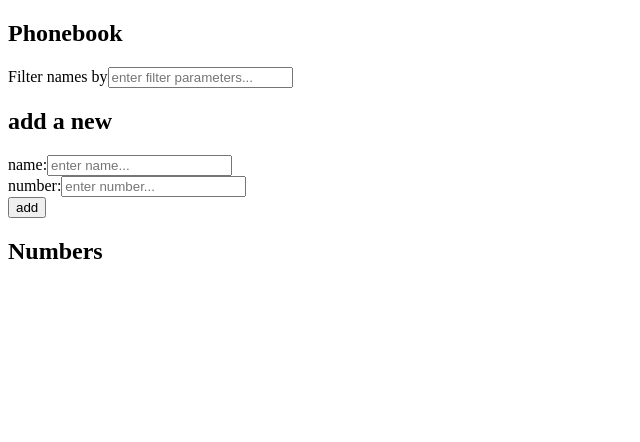
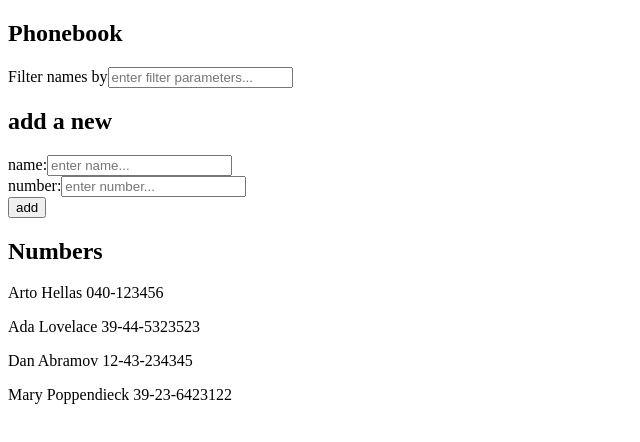
Before and after one commit to tcampbel22/full_stack_open, a React (Vite) app in the folder part2/part2-project/: page / in a window 1280 px wide. Shown: the top 442 px of the page, without its empty margins (0-640 px from the left). Built offline with nearby package versions, Linux system fonts and the light colour scheme; data requests are answered from the project's data file.

Commit message:
ex2.11 completed

```diff
--- /dev/null
+++ b/part2/part2-project/db.json
@@ -0,0 +1,24 @@
+{
+	"persons":[
+	  {
+		"name": "Arto Hellas",
+		"number": "040-123456",
+		"id": "1"
+	  },
+	  {
+		"name": "Ada Lovelace",
+		"number": "39-44-5323523",
+		"id": "2"
+	  },
+	  {
+		"name": "Dan Abramov",
+		"number": "12-43-234345",
+		"id": "3"
+	  },
+	  {
+		"name": "Mary Poppendieck",
+		"number": "39-23-6423122",
+		"id": "4"
+	  }
+	]
+  }
--- a/part2/part2-project/package.json
+++ b/part2/part2-project/package.json
@@ -7,9 +7,11 @@
     "dev": "vite",
     "build": "vite build",
     "lint": "eslint .",
-    "preview": "vite preview"
+    "preview": "vite preview",
+	"server": "json-server -p 3001 db.json"
   },
   "dependencies": {
+    "axios": "^1.9.0",
     "react": "^19.0.0",
     "react-dom": "^19.0.0"
   },
@@ -22,6 +24,7 @@
     "eslint-plugin-react-hooks": "^5.1.0",
     "eslint-plugin-react-refresh": "^0.4.19",
     "globals": "^15.15.0",
+    "json-server": "^1.0.0-beta.3",
     "vite": "^6.2.0"
   }
 }
--- a/part2/part2-project/src/App.jsx
+++ b/part2/part2-project/src/App.jsx
@@ -1,6 +1,17 @@
-import { useState } from 'react'
+import { useState, useEffect } from 'react'
+import axios from 'axios'
 
 const Header = ({header}) => { return <h2>{header}</h2> }
+
+//Use effect example
+// 	const hook = () => {
+// 		console.log('effect');
+// 		axios.get('http://localhost:3001/notes').then(response => {
+// 			console.log('promise fufilled');
+// 			setNotes(response.data);
+// 		})
+// 	}
+// 	useEffect(hook, [])
 
 const Person = ({person}) => {
 	return (
@@ -66,12 +77,21 @@
 	)
 }
 
-
 const App = () => {
 	const [persons, setPersons] = useState([]) //Array of people objects
 	const [newName, setNewName] = useState('')
 	const [newNumber, setNewNumber] = useState('')
 	const [newFilter, setNewFilter] = useState('')
+
+	const personsHook = () => {
+		axios.get('http://localhost:3001/persons').then(response => {
+			console.log('Promise fufilled', response.data)
+			setPersons(response.data);
+		})
+	}
+
+	useEffect(personsHook, []);
+
 
 	const addPerson = (event) => {
 	event.preventDefault();
--- a/part2/part2-project/src/main.jsx
+++ b/part2/part2-project/src/main.jsx
@@ -1,6 +1,4 @@
 import ReactDOM from 'react-dom/client'
 import App from './App'
 
-ReactDOM.createRoot(document.getElementById('root')).render(
-  <App/>
-)
+ReactDOM.createRoot(document.getElementById('root')).render(<App/>)
```
Also changed, not shown: 1 other file (tests, documents, lock files or other folders). Lines whose indentation alone changed are shown as unchanged.
